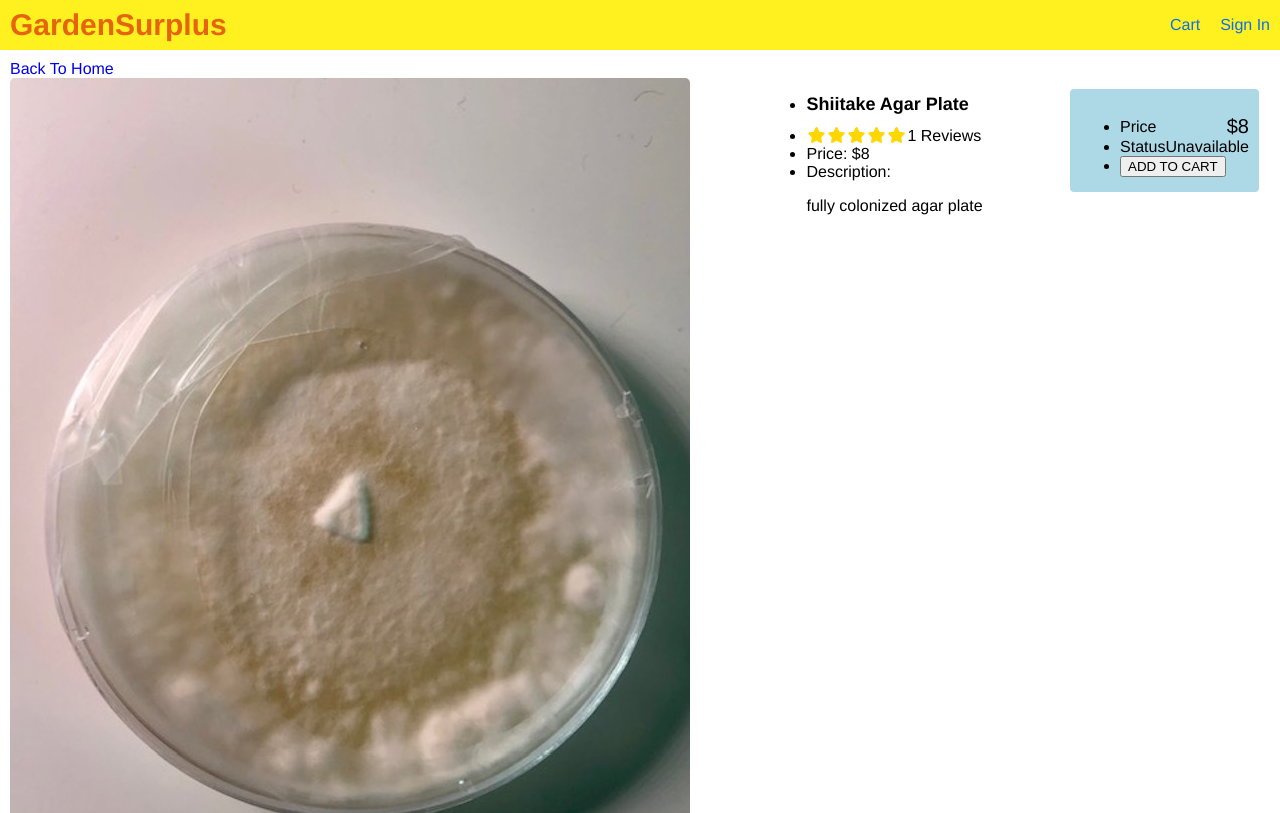
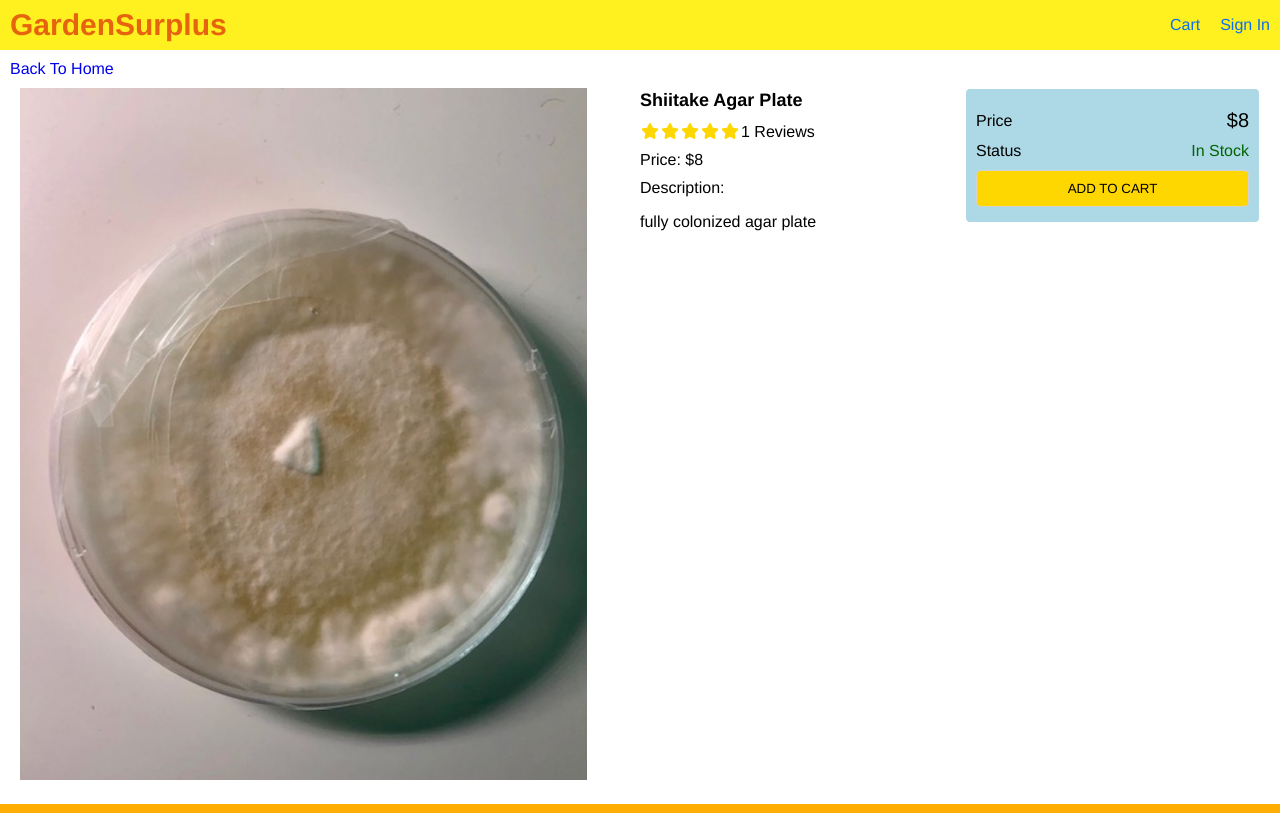
Before and after one commit to kitfud/FullEcommerce, a React (Create React App) app in the folder frontend/: page /product/1 in a window 1280 px wide. Shown: the top 813 px of the page. Built offline with nearby package versions, Linux system fonts and the light colour scheme.

Commit message:
product detail page styled

```diff
--- a/frontend/src/data.js
+++ b/frontend/src/data.js
@@ -6,6 +6,7 @@
             category:'Mushroom supplies',
             image:'/images/p1.jpg',
             price:8,
+            countInStock:4,
             brand:'KitsLab',
             rating:5,
             numReviews:1,
@@ -18,6 +19,7 @@
             category:'Mushroom supplies',
             image:'/images/p2.jpg',
             price:8,
+            countInStock:4,
             brand:'KitsLab',
             rating:5,
             numReviews:1,
@@ -30,6 +32,7 @@
             category:'Garden supplies',
             image:'/images/p3.jpg',
             price:1,
+            countInStock:1,
             brand:'KitsGarden',
             rating:5,
             numReviews:1,
@@ -39,9 +42,10 @@
         {
             _id:'4',
             name:'Ghost Pepper Seeds',
-            category:'Mushroom supplies',
+            category:'Garden supplies',
             image:'/images/p4.jpg',
             price:1,
+            countInStock:0,
             brand:'KitsGarden',
             rating:5,
             numReviews:1,
@@ -54,6 +58,7 @@
             category:'Garden supplies',
             image:'/images/p5.jpg',
             price:1,
+            countInStock:2,
             brand:'KitsGarden',
             rating:5,
             numReviews:1,
@@ -66,6 +71,7 @@
             category:'Mushroom supplies',
             image:'/images/p6.jpg',
             price:9,
+            countInStock:6,
             brand:'KitsLab',
             rating:5,
             numReviews:1,
--- a/frontend/src/index.css
+++ b/frontend/src/index.css
@@ -67,6 +67,39 @@
 
 }
 
+ul{
+  padding:0;
+  margin:0;
+  list-style-type:none;
+}
+
+li{
+  margin-top:1rem;
+}
+
+button{
+  padding:1rem;
+  border-radius:0.5rem;
+  border: 0.1rem lightgray solid;
+  font-family:  Helvetica, Arial, sans-serif;
+  -webkit-font-smoothing: antialiased;
+  -moz-osx-font-smoothing: grayscale;
+  background-color:lightgoldenrodyellow;
+  cursor: pointer;
+}
+
+button:hover{
+  border:0.1rem darkgreen solid;
+}
+
+button.primary{
+  background-color:gold;
+}
+
+button.block{
+  width:100%;
+}
+
 a.brand{
   color:rgb(230, 100, 14);
   font-size:3rem;
@@ -91,14 +124,33 @@
   align-items:flex-start;
 }
 
+.col-1{
+  flex:1 1 25rem;
+}
+
+.col-2{
+  flex:2 1 50rem;
+}
+
 img{
   border-radius: 0.5rem;
+  margin-right:10px;
 }
 
 img.medium{
   max-width:29rem;
   width:100%;
 }
+
+img.large{
+  width:90%;
+  padding:10px;
+
+
+
+}
+
+
 /*Card*/
 
 .card{
@@ -130,3 +182,12 @@
 .rating span:last-child{
   color:black;
 }
+
+/*Alert*/
+.success{
+  color:darkgreen;
+}
+
+.error{
+  color:red;
+}
```
Also changed, not shown: 1 other file (tests, documents, lock files or other folders).
